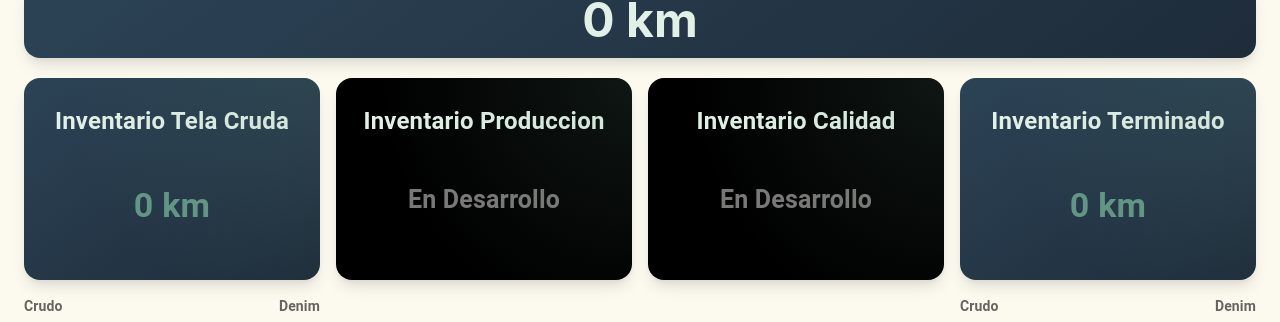
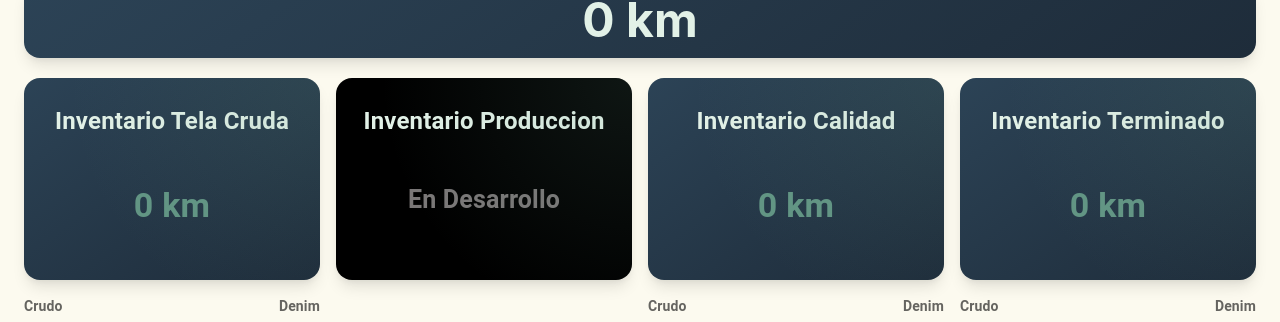
Before and after one commit to sambus-cladd/cladd_core_fv_frontend, a React (Vite) app: page /BuenosAires/FlorencioVarela/AlpacladdHome in a window 1280 px wide. Shown: the part 154-476 px from the top of the page. Built offline with nearby package versions, Linux system fonts and the light colour scheme; no server answers; what @react-pdf/renderer would draw is missing.

Commit message:
Graficos calidad habilitados

```diff
--- a/src/BuenosAires/FlorencioVarelaAlpacladd/AlpacladdHomeFV.jsx
+++ b/src/BuenosAires/FlorencioVarelaAlpacladd/AlpacladdHomeFV.jsx
@@ -215,23 +215,6 @@ const AlpacladdHomeFV = () => {
             </Grid> */}
 
             <Grid item xs={12} sm={6} md={3}>
-              <CustomCard title="Inventario Calidad" sx={{ background: "black", color: "white", }} >
-                <Box sx={{
-                    marginTop: 5,
-                    marginBottom: 4.5,
-                    display: "flex",
-                    justifyContent: "center",
-                    alignItems: "center",
-                  }}
-                >
-                  <Typography variant="h6" color="white" fontWeight="bold" sx={{fontSize:25, color: "rgba(203, 198, 198, 0.6)"}}>
-                    En Desarrollo
-                  </Typography>
-                </Box>
-              </CustomCard>
-            </Grid>
-{/*
-            <Grid item xs={12} sm={6} md={3}>
               <CustomCard title="Inventario Calidad" cantidadCrudo={calidad?.largoTotal || 0} />
               <FabricProgress
                 crudoValue={calidad?.largoTotal ? (calidad.largoCrudo / calidad.largoTotal) * 100 : 0}
@@ -239,7 +222,7 @@ const AlpacladdHomeFV = () => {
                 totalCrudo={calidad?.largoCrudo || 0}
                 totalDenim={calidad?.largoDenim || 0}
               />
-            </Grid> */}
+            </Grid>
             <Grid item xs={12} sm={6} md={3}>
               <CustomCard title="Inventario Terminado" cantidadCrudo={ventas?.largoTotal || 0} />
               <FabricProgress
@@ -268,7 +251,7 @@ const AlpacladdHomeFV = () => {
               <FabricInventoryChart data={chartData} />
             </Box>
           </Grid>
-          {/* <Grid item xs={12} md={4} display="flex" justifyContent="center">
+          <Grid item xs={12} md={4} display="flex" justifyContent="center">
             <Box sx={{
               width: "100%",
               maxWidth: { xs: "90%", md: "100%" },
@@ -281,7 +264,7 @@ const AlpacladdHomeFV = () => {
             }}>
               <FabricLinesChart data={grupoArticuloData} />
             </Box>
-          </Grid> */}
+          </Grid>
           <Grid item xs={12} md={4} display="flex" justifyContent="center">
             <Box sx={{
               width: "100%",
```
